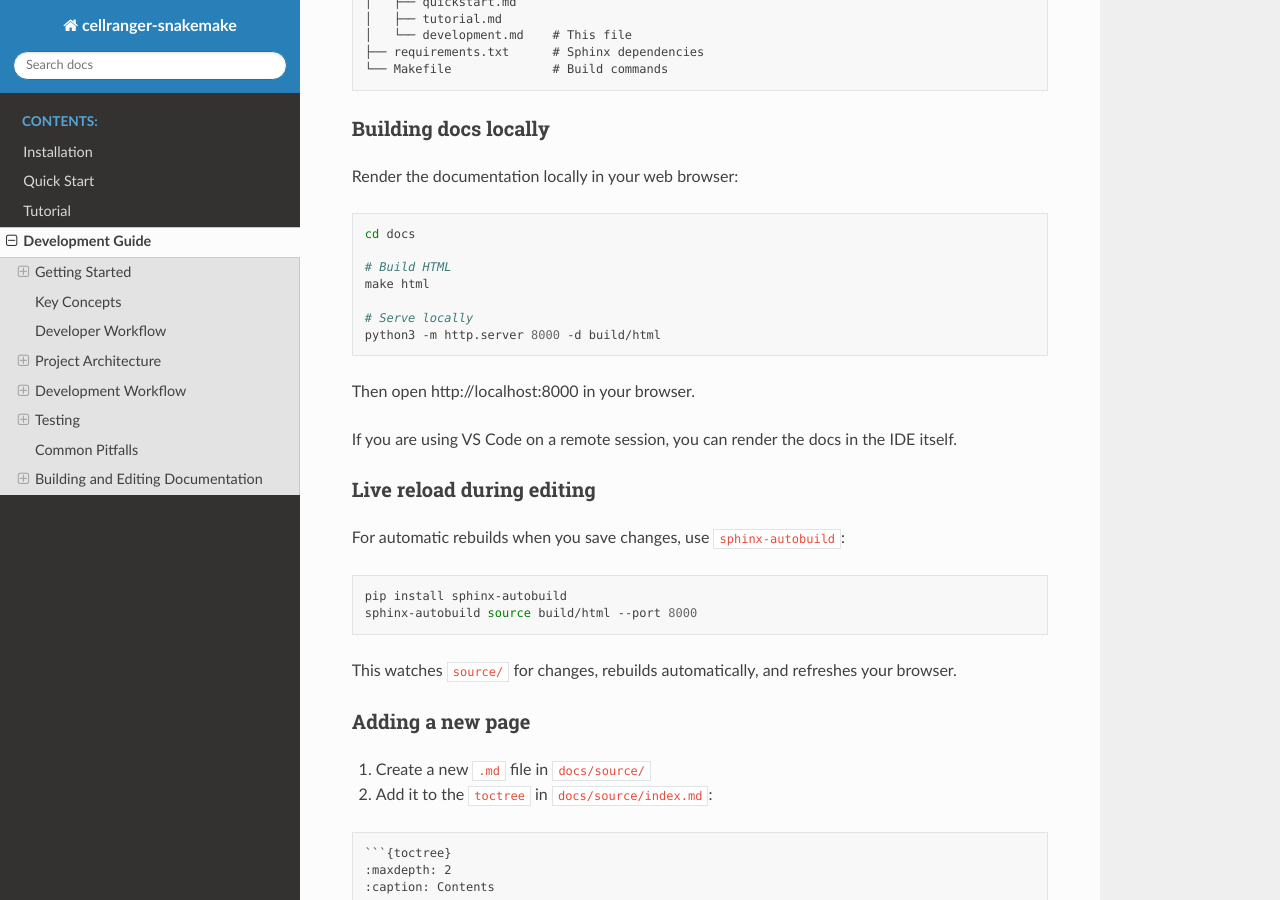
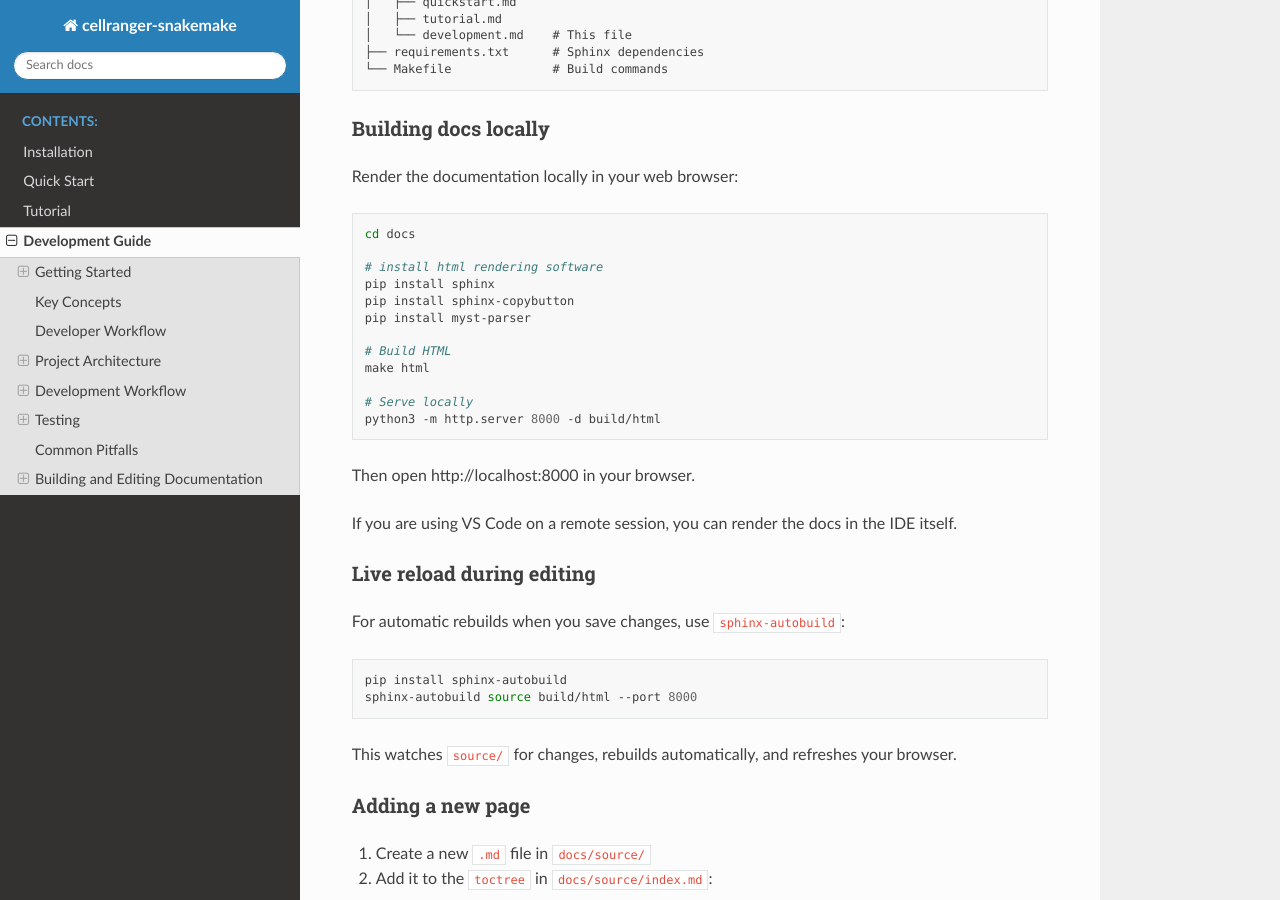
Before and after one commit to mschecht/cellranger-snakemake, a Sphinx documentation site: the page built from docs/source/development.md, in a window 1280 px wide and 900 px high, scrolled down 13702 px. Built offline with Sphinx 7.4.7 and the Read the Docs theme 3.1.0, drawn with Linux system fonts in a browser that asks for light colours.

Commit message:
adding necessary software for rendering Read the docs

````diff
--- a/docs/source/development.md
+++ b/docs/source/development.md
@@ -638,6 +638,11 @@ Render the documentation locally in your web browser:
 ```bash
 cd docs
 
+# install html rendering software
+pip install sphinx
+pip install sphinx-copybutton
+pip install myst-parser
+
 # Build HTML
 make html
 
````
